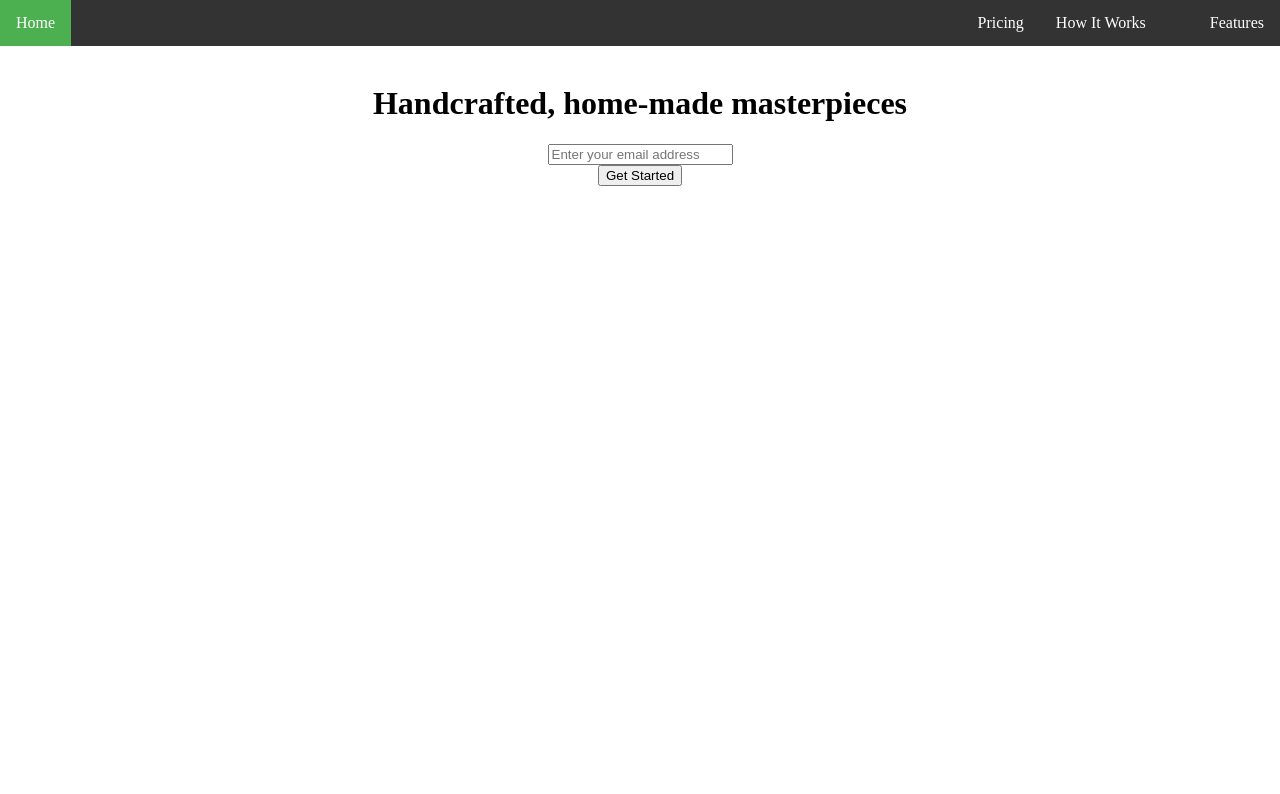
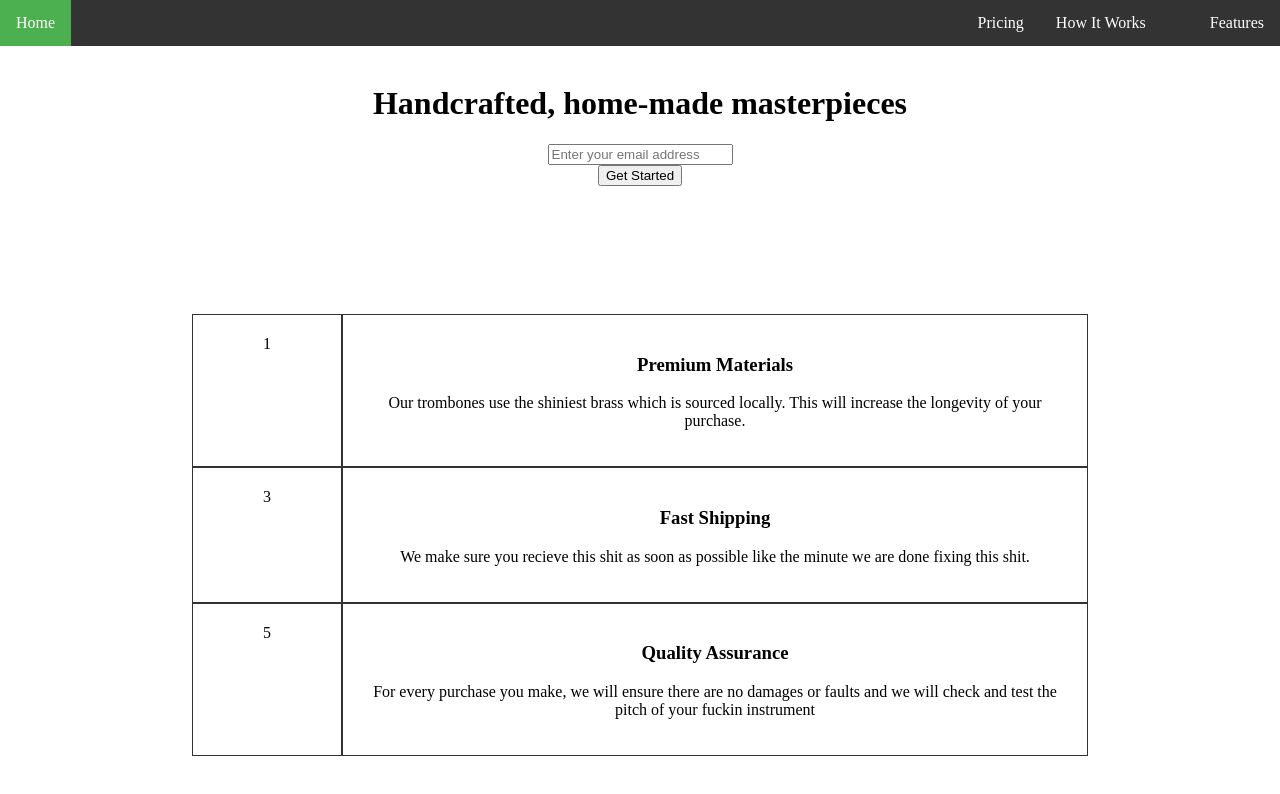
Before and after one commit to jasoncassella/product_landing_page, a plain HTML site: page index.html in a window 1280 px wide. Drawn offline with Linux system fonts and the light colour scheme.

Commit message:
added basic css grid

```diff
--- a/index.html
+++ b/index.html
@@ -9,11 +9,11 @@
 </head>
 <body>
   <ul>
-  <li><a class="left active" href="#home">Home</a></li>
-  <li><a class="right" href="#news">Features</></li>
-  <li><a class="right" href="#contact">How It Works</a></li>
-  <li><a class="right" href="#about">Pricing</a></li>
-</ul>
+    <li><a class="left active" href="#home">Home</a></li>
+    <li><a class="right" href="#news">Features</></li>
+    <li><a class="right" href="#contact">How It Works</a></li>
+    <li><a class="right" href="#about">Pricing</a></li>
+  </ul>
 
 <div class="email-container">
   <h1>Handcrafted, home-made masterpieces</h1>
@@ -21,8 +21,22 @@
   <button>Get Started</button>
 </div>
 
-<div class="hero-container">
-
+ <div class="grid-container">
+  <div class="grid-item">1</div>
+  <div class="grid-item">
+    <h3>Premium Materials</h3>
+    <p>Our trombones use the shiniest brass which is sourced locally. This will increase the longevity of your purchase.</p>
+  </div>
+  <div class="grid-item">3</div>
+  <div class="grid-item">
+    <h3>Fast Shipping</h3>
+    <p>We make sure you recieve this shit as soon as possible like the minute we are done fixing this shit.</p>
+  </div>
+  <div class="grid-item">5</div>
+  <div class="grid-item">
+    <h3>Quality Assurance</h3>
+    <p>For every purchase you make, we will ensure there are no damages or faults and we will check and test the pitch of your fuckin instrument</p>
+  </div>
 </div>
 
 </body>
--- a/style.css
+++ b/style.css
@@ -42,3 +42,17 @@ li a:hover:not(.active) {
 .active {
   background-color: #4CAF50;
 }
+
+.grid-container {
+  display: grid;
+  grid-template-columns: 150px auto;
+  padding: 5% 15%;
+}
+
+.grid-item {
+   line-height: normal;
+   background-color: rgba(255, 255, 255, .8);
+   border: 1px solid rgba(0, 0, 0, .8);
+   padding: 20px;
+   text-align: center;
+ }
```
